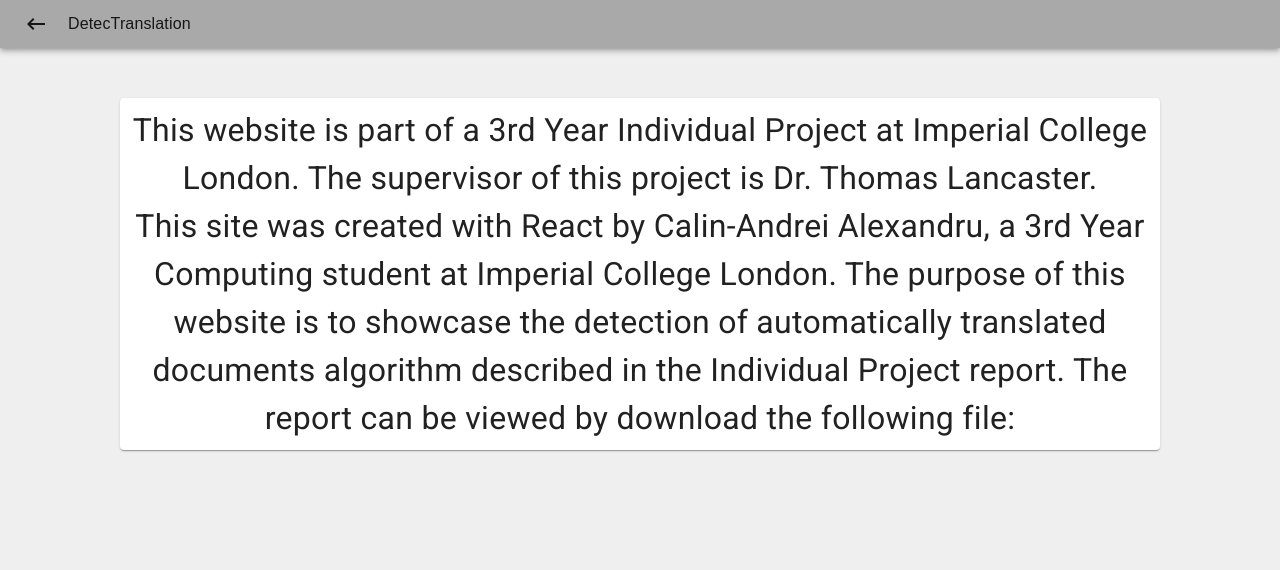
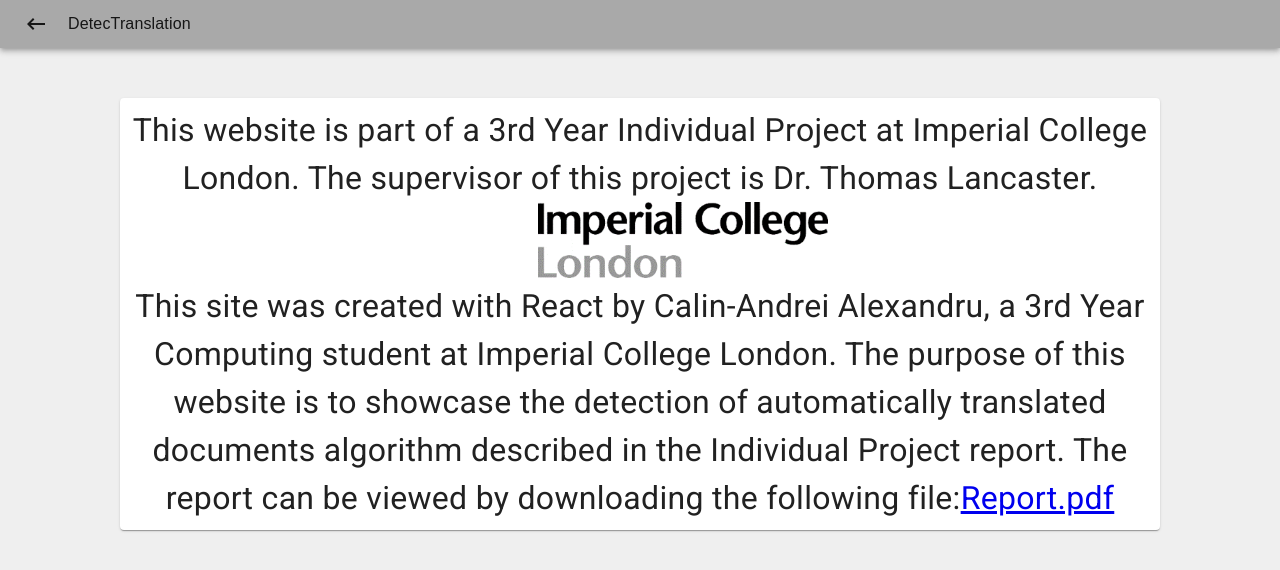
Before and after one commit to calinalexandru99/Individual-Project, a React (Create React App) app: page /about in a window 1280 px wide. Shown: the top 570 px of the page. Built offline with nearby package versions, Linux system fonts and the light colour scheme.

Commit message:
Continue work on About and Credits screens
-add imperial logo to About page
-add possibility to download the project report to about page
-change some wordings in Credits page

```diff
--- a/src/screens/About/About.tsx
+++ b/src/screens/About/About.tsx
@@ -2,6 +2,7 @@
 import TopBar from "../../components/TopBar";
 import {Card, Typography} from "@material-ui/core";
 import {createStyles, makeStyles} from "@material-ui/core/styles";
+import imperial from "../../misc/imperial.png"
 
 const useStyles = makeStyles((theme) =>
     createStyles({
@@ -10,7 +11,7 @@
             width: "80%",
             display: "flex",
             flexDirection: "column",
-            justifyContent: "space-between",
+            justifyContent: "space-evenly",
             padding: 8,
         },
         text: {
@@ -35,7 +36,25 @@
             flexDirection: "column",
             justifyContent: "space-evenly",
             alignItems: "center",
-
+        },
+        imageContainer: {
+            display: "flex",
+            flexDirection: "row",
+            justifyContent: "space-between",
+            justifyItems: "center",
+            alignItems: "center",
+            marginLeft: "40%",
+        },
+        image: {
+            [theme.breakpoints.down("xs")]: {
+                width: "90%",
+            },
+            [theme.breakpoints.only("sm")]: {
+                width: "70%",
+            },
+            [theme.breakpoints.up("md")]: {
+                width: "70%",
+            },
         },
     })
 );
@@ -46,7 +65,7 @@
 
     return (
         <>
-            <TopBar showBack/>
+            <TopBar showBack />
             <div className={classes.container}>
                 <Card className={classes.card}>
 
@@ -54,12 +73,20 @@
                         This website is part of a 3rd Year Individual Project at Imperial College London. The supervisor
                         of this project is Dr. Thomas Lancaster.
                     </Typography>
+                    <div className={classes.imageContainer}>
+                        <a href="http://www.imperial.ac.uk/" target="blank">
+                            <img className={classes.image} src={imperial} alt={imperial}/>
+                        </a>
+                    </div>
                     <Typography className={classes.text}>
                         This site was created with React by Calin-Andrei Alexandru, a 3rd Year Computing student at
                         Imperial College London. The purpose of this website is to showcase the detection of
                         automatically
                         translated documents algorithm described in the Individual Project report. The report can be
-                        viewed by download the following file:
+                        viewed by downloading the following file:
+                        <a href="Project_Report.pdf" download>
+                            Report.pdf
+                        </a>
                     </Typography>
 
                 </Card>
--- a/src/screens/Credits/Credits.tsx
+++ b/src/screens/Credits/Credits.tsx
@@ -56,8 +56,7 @@
             <div className={classes.container}>
                 <Card className={classes.card}>
                     <Typography className={classes.text}>
-                        Here is a list of libraries and images used, kudos to the creators for enabling us to
-                        work effectively.
+                        Here you can find a list of libraries and images used for the completion of this project:
                     </Typography>
 
                     <Typography className={classes.text}>
@@ -65,7 +64,7 @@
 
                     </Typography>
                     <Typography className={classes.text}>
-                        Here are the libraries that this game uses:
+                        Here are the libraries that this website uses:
                     </Typography>
                     <List className={classes.list}>
                         {getPackagesArray(libraries).map(({name, version}) => (
```
Also changed, not shown: src/misc/imperial.png (added), 1 other file (tests, documents, lock files or other folders).
